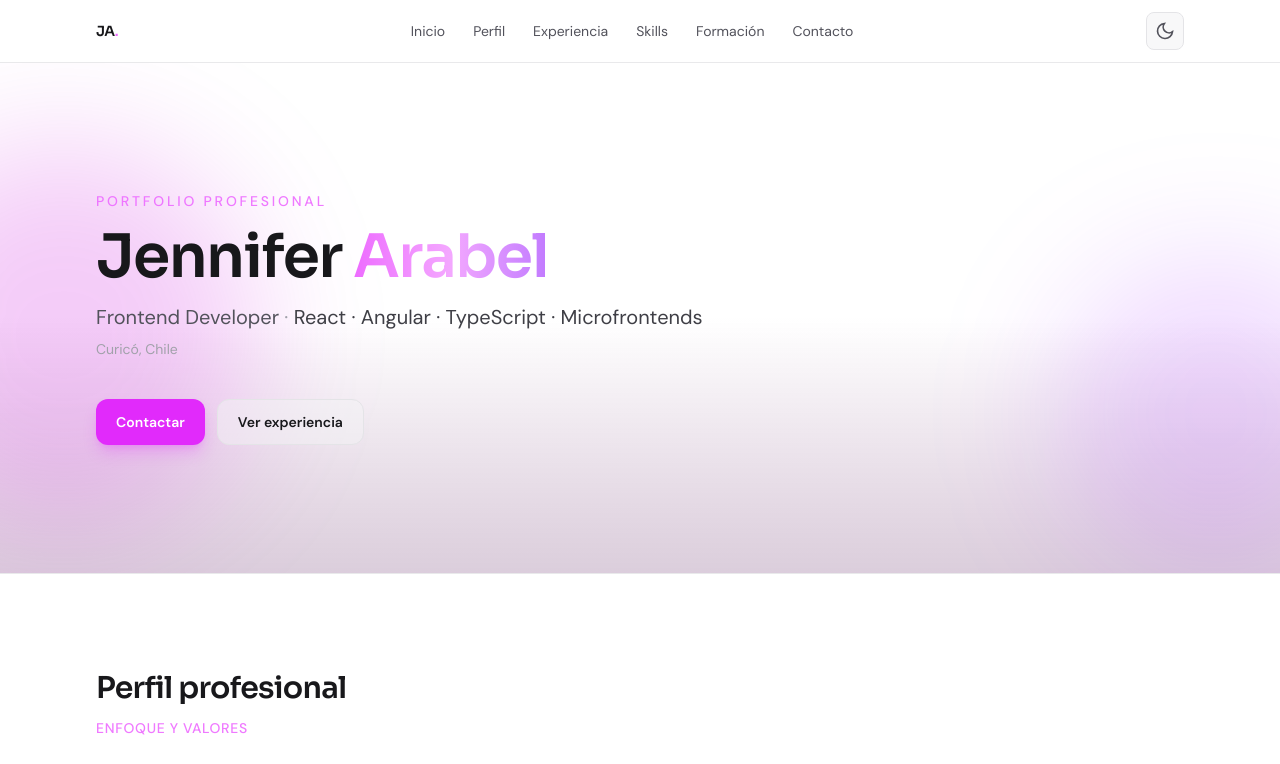
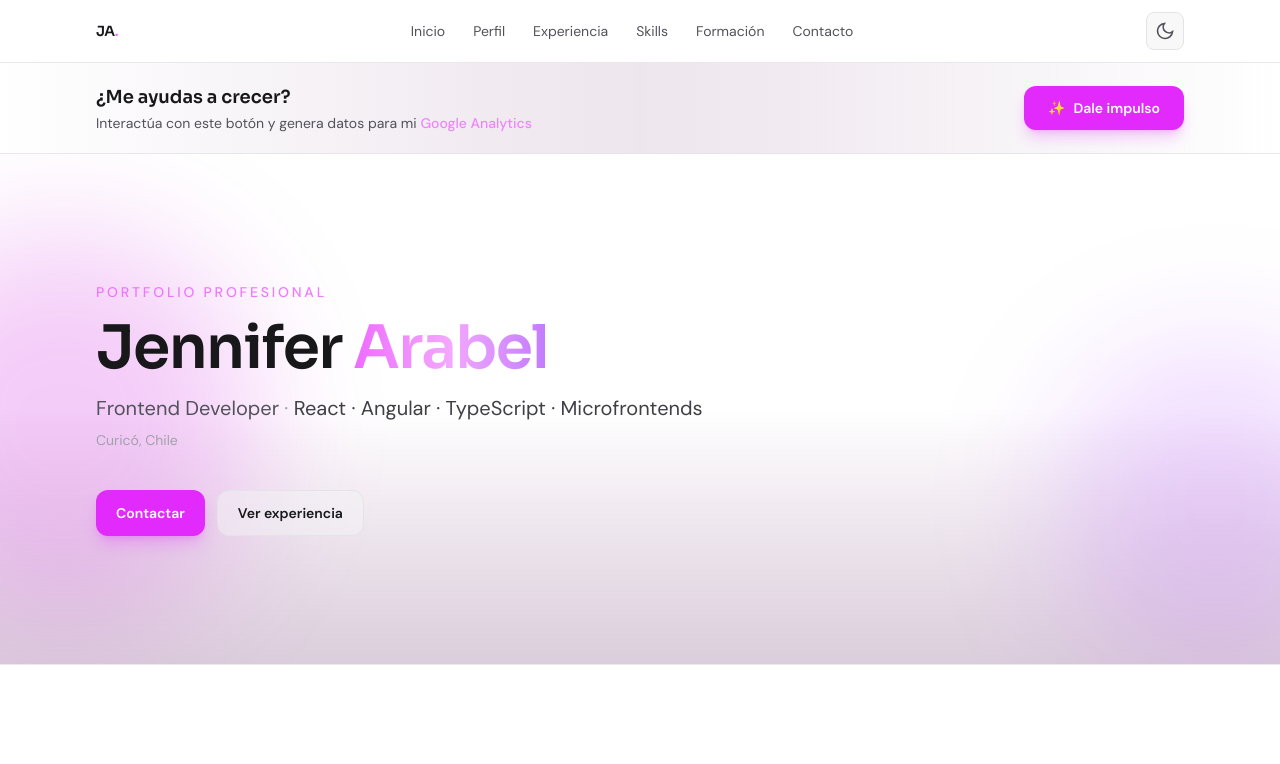
Before and after one commit to JenniArabel/Portfolio-profesional, a React (Vite) app: page / in a window 1280 px wide. Shown: the top 764 px of the page. Built offline with nearby package versions, Linux system fonts and the light colour scheme.

Commit message:
feat(interactive-banner): add InteractiveBanner component for user interaction and particle animation

```diff
--- a/src/App.tsx
+++ b/src/App.tsx
@@ -5,6 +5,7 @@ import { Education } from './components/Education'
 import { Experience } from './components/Experience'
 import { Footer } from './components/Footer'
 import { Hero } from './components/Hero'
+import { InteractiveBanner } from './components/InteractiveBanner'
 import { Navbar } from './components/Navbar'
 import { Seo } from './components/Seo'
 import { Skills } from './components/Skills'
@@ -22,6 +23,7 @@ function App() {
         </a>
         <Navbar />
         <main>
+          <InteractiveBanner />
           <Hero />
           <About />
           <Experience />
--- /dev/null
+++ b/src/components/InteractiveBanner.tsx
@@ -0,0 +1,155 @@
+import { useCallback, useEffect, useRef, useState } from 'react'
+
+type Particle = {
+  id: number
+  dx: number
+  dy: number
+  gravity: number
+  spin: number
+  color: string
+  size: number
+  delay: number
+  shape: 'square' | 'circle'
+}
+
+const COLORS = [
+  '#d946ef',
+  '#a855f7',
+  '#818cf8',
+  '#22d3ee',
+  '#f472b6',
+  '#fb923c',
+  '#fbbf24',
+  '#4ade80',
+]
+
+const COUNT = 50
+
+function createParticles(): Particle[] {
+  return Array.from({ length: COUNT }, (_, i) => ({
+    id: Date.now() + i,
+    dx: (Math.random() - 0.5) * 500,
+    dy: -Math.random() * 300 - 50,
+    gravity: Math.random() * 180 + 60,
+    spin: (Math.random() - 0.5) * 1440,
+    color: COLORS[Math.floor(Math.random() * COLORS.length)],
+    size: Math.random() * 8 + 6,
+    delay: Math.random() * 60,
+    shape: Math.random() > 0.5 ? 'square' : 'circle',
+  }))
+}
+
+const ANIMATION_DURATION = 1100
+
+export function InteractiveBanner() {
+  const [count, setCount] = useState(() => {
+    try {
+      return Number(localStorage.getItem('boost-count')) || 0
+    } catch {
+      return 0
+    }
+  })
+  const [particles, setParticles] = useState<Particle[]>([])
+  const animatingRef = useRef(false)
+
+  useEffect(() => {
+    if (particles.length === 0) return
+    const timer = setTimeout(() => {
+      setParticles([])
+      animatingRef.current = false
+    }, ANIMATION_DURATION)
+    return () => clearTimeout(timer)
+  }, [particles])
+
+  const handleClick = useCallback(() => {
+    if (animatingRef.current) return
+    animatingRef.current = true
+
+    const newCount = count + 1
+    setCount(newCount)
+    try {
+      localStorage.setItem('boost-count', String(newCount))
+    } catch {}
+
+    const w = window as { dataLayer?: Record<string, unknown>[] }
+    w.dataLayer?.push({
+      event: 'interaction',
+      interaction_type: 'banner_click',
+      label: 'boost_portfolio',
+      value: newCount,
+    })
+
+    setParticles(createParticles())
+  }, [count])
+
+  return (
+    <section className="relative overflow-hidden border-b border-border/80 bg-linear-to-r from-surface via-fuchsia-950/10 to-surface">
+      <style>{`
+        @keyframes confetti-fall {
+          0% {
+            transform: translate(0, 0) rotate(0deg) scale(1);
+            opacity: 1;
+          }
+          55% {
+            opacity: 1;
+          }
+          100% {
+            transform: translate(var(--dx), calc(var(--dy) + var(--gravity))) rotate(var(--spin)) scale(0.2);
+            opacity: 0;
+          }
+        }
+      `}</style>
+
+      {particles.length > 0 && (
+        <div className="pointer-events-none fixed inset-0 z-[100]" aria-hidden>
+          {particles.map((p) => (
+            <span
+              key={p.id}
+              className="absolute"
+              style={{
+                left: '50%',
+                top: '50%',
+                width: p.size,
+                height: p.size * 1.6,
+                borderRadius: p.shape === 'circle' ? '50%' : '2px',
+                backgroundColor: p.color,
+                ['--dx' as string]: `${p.dx}px`,
+                ['--dy' as string]: `${p.dy}px`,
+                ['--gravity' as string]: `${p.gravity}px`,
+                ['--spin' as string]: `${p.spin}deg`,
+                animation: `confetti-fall ${ANIMATION_DURATION}ms ${p.delay}ms ease-out forwards`,
+              } as React.CSSProperties}
+            />
+          ))}
+        </div>
+      )}
+
+      <div className="mx-auto max-w-6xl px-4 py-5 sm:px-6 lg:px-8">
+        <div className="flex flex-col items-center gap-3 sm:flex-row sm:justify-between">
+          <div className="text-center sm:text-left">
+            <p className="font-display text-lg font-semibold text-text-heading">
+              ¿Me ayudas a crecer?
+            </p>
+            <p className="mt-0.5 text-sm text-text-muted">
+                Interactúa con este botón y genera datos para mi{' '}
+              <span className="font-medium text-fuchsia-400/80">Google Analytics</span>
+            </p>
+          </div>
+
+          <button
+            type="button"
+            onClick={handleClick}
+            className="group relative inline-flex cursor-pointer items-center gap-2.5 rounded-xl bg-fuchsia-500 px-6 py-3 text-sm font-semibold text-white shadow-lg shadow-fuchsia-500/25 transition-all hover:bg-fuchsia-400 hover:shadow-fuchsia-500/40 focus:outline-none focus-visible:ring-2 focus-visible:ring-fuchsia-400 focus-visible:ring-offset-2 focus-visible:ring-offset-surface active:scale-95"
+          >
+            <span className="flex items-center gap-2">
+              <span className="inline-block transition-transform duration-200 group-hover:scale-110">
+                ✨
+              </span>
+              Dale impulso
+            </span>
+          </button>
+        </div>
+      </div>
+    </section>
+  )
+}
```
